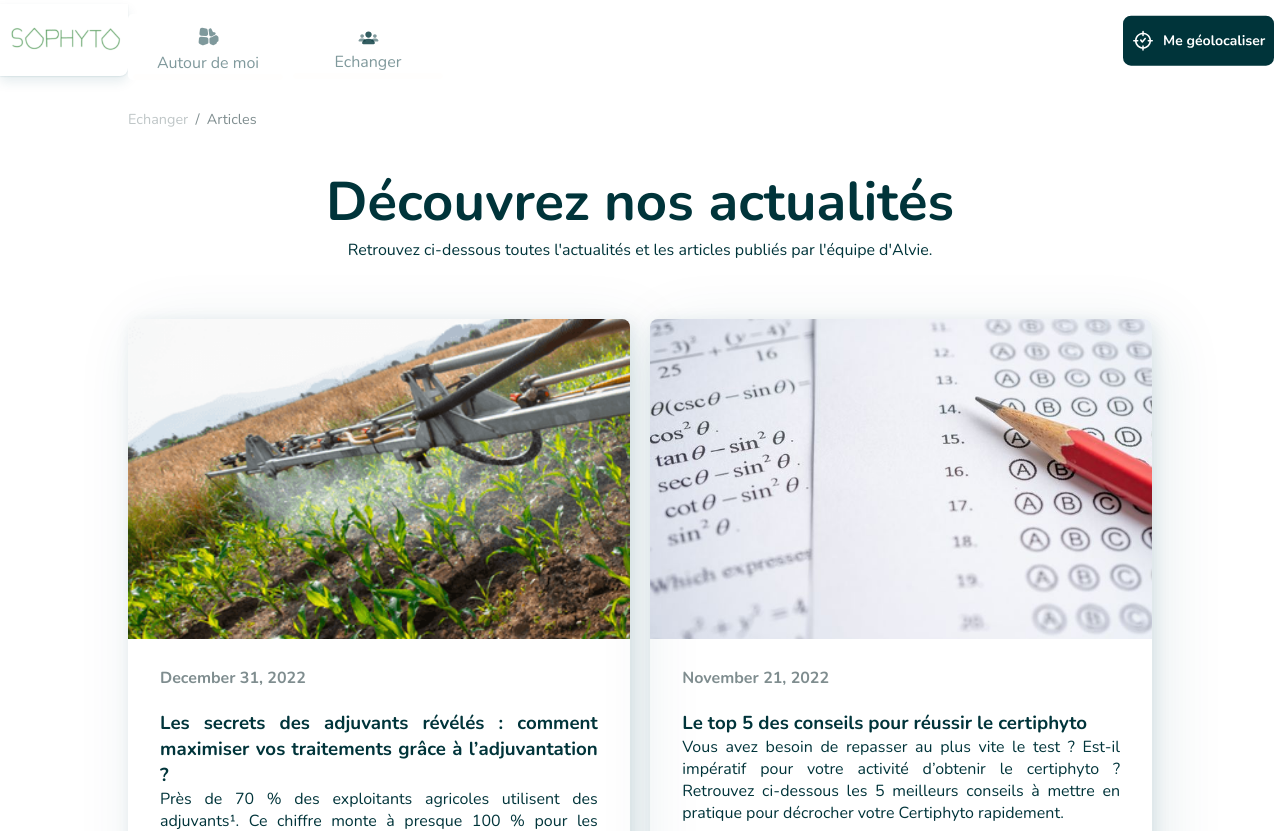
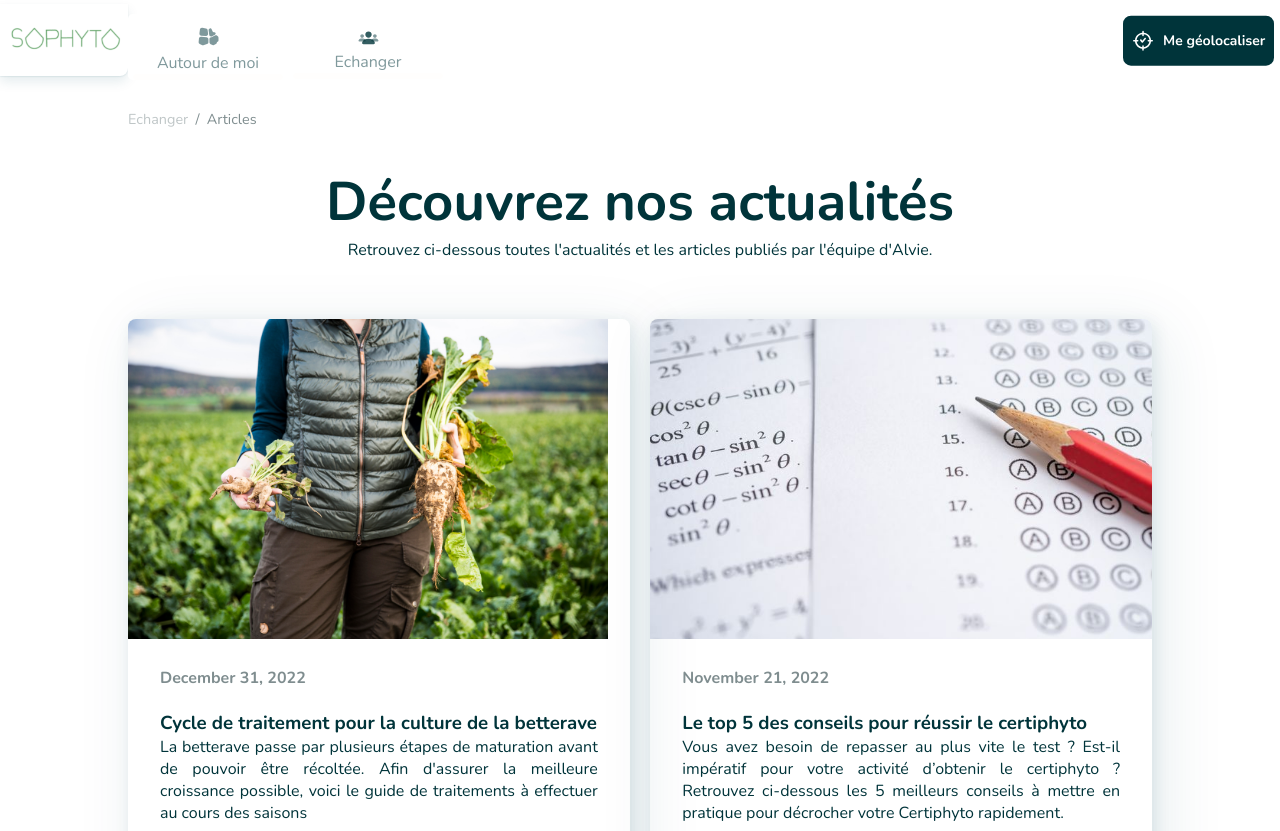
Before and after one commit to py2378/sophyto, a React (Create React App) app in the folder client/: page /articles in a window 1280 px wide. Shown: the top 831 px of the page. Built offline with nearby package versions, Linux system fonts and the light colour scheme.

Commit message:
Auto stash before revert of "modif pres"

```diff
--- a/client/src/Components/Layout/NavBar/NavItem.js
+++ b/client/src/Components/Layout/NavBar/NavItem.js
@@ -9,8 +9,8 @@ function NavItem(props){
     return (
         <li className='nav-item'>
             <NavLink to={link}
-                     className={({ isactive }) => (isactive ? 'active' : 'inactive')}
-                     isactive={() => {
+                     className={({ isActive }) => (isActive ? 'active' : 'inactive')}
+                     isActive={() => {
                          pathTosvg = path.split('_')[0] + "_orange.svg"
 
                      }}>
--- a/client/src/Components/Map/Map.js
+++ b/client/src/Components/Map/Map.js
@@ -17,16 +17,15 @@ const locationIcon = new Icon({
 })
 
 const Map = () => {
-    const [cookies, setCookie] = useCookies()
-    console.log(cookies.local);
+    const [cookies, setCookie] = useCookies();
     function getColorWeather(weather) {
         switch (weather) {
             case "clear":
-                return "#CD3D9C66"
+                return "#CD3D9C66";
             case "mixed":
-                return "#7C0D9866"
+                return "#7C0D9866";
             case "stormy":
-                return "#0811DF4C"
+                return "#0811DF4C";
         }
     }
     const filteredLocation = (features)=>{
--- a/client/src/Views/News.js
+++ b/client/src/Views/News.js
@@ -11,9 +11,9 @@ function News(){
         >
             <ArticleItem
                 date = "December 31, 2022"
-                content = "Près de 70 % des exploitants agricoles utilisent des adjuvants¹. Ce chiffre monte à presque 100 % pour les agriculteurs céréaliers. Leur usage s'est démocratisé au fil des années et ils sont aujourd’hui devenus presque incontournables. Mais quel est le rôle réel de l’adjuvantation ? Comment bien choisir son adjuvantation ? Est-ce qu’une bonne adjuvantation maximise les effets du traitement appliqué ?"
-                title = "Les secrets des adjuvants révélés : comment maximiser vos traitements grâce à l’adjuvantation ?"
-                url = "22_12_31.png"
+                content = "La betterave passe par plusieurs étapes de maturation avant de pouvoir être récoltée. Afin d'assurer la meilleure croissance possible, voici le guide de traitements à effectuer au cours des saisons "
+                title = "Cycle de traitement pour la culture de la betterave"
+                url = "22_12_31.jpg"
                 link = "#"
                 textButton = "Lire l'article"
             ></ArticleItem>
```
Also changed, not shown: client/public/22_12_31.jpg (added).
